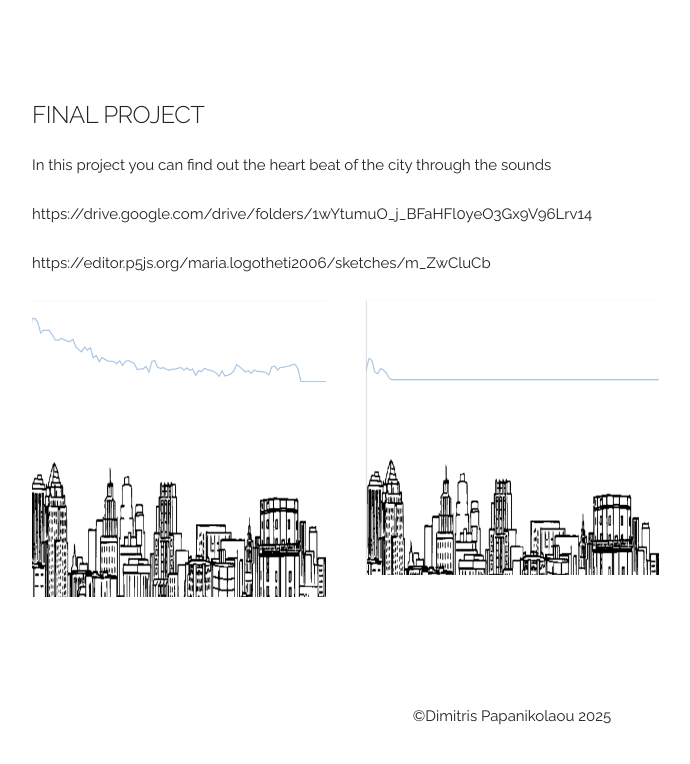
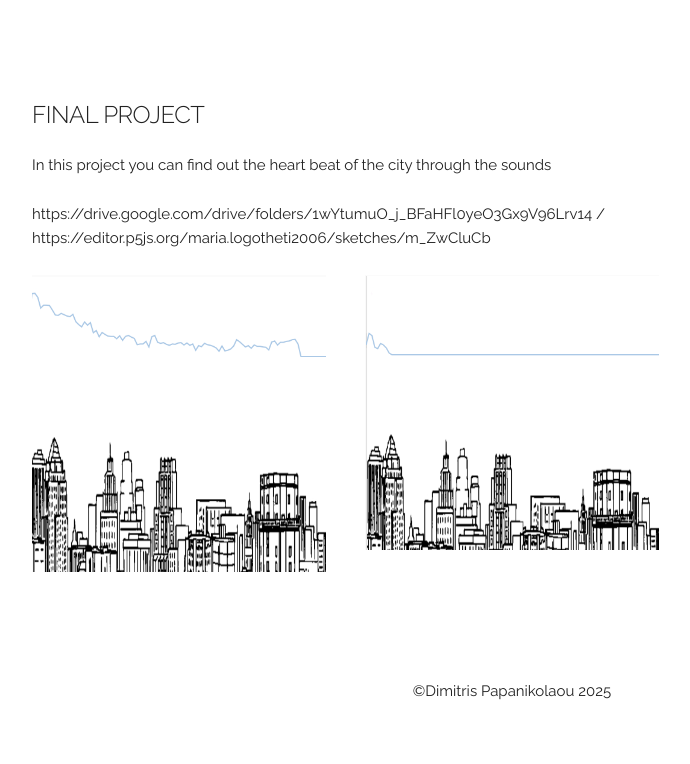
Before and after one commit to depimilo/555, a plain HTML site: page index.html in a window 1280 px wide. Shown: the part 4819-5583 px from the top of the page, without its empty margins (128-818 px from the left). Drawn offline with Linux system fonts and the light colour scheme.

Commit message:
Update index.html

```diff
--- a/index.html
+++ b/index.html
@@ -153,9 +153,7 @@
   <div class="row one-bottom">
          <h5> FINAL PROJECT </h5>
      <p> In this project you can find out the heart beat of the city through the sounds </p>
-     <p> https://drive.google.com/drive/folders/1wYtumuO_j_BFaHFl0yeO3Gx9V96Lrv14 </p>
-
-     <p> https://editor.p5js.org/maria.logotheti2006/sketches/m_ZwCluCb </p>
+     <p> https://drive.google.com/drive/folders/1wYtumuO_j_BFaHFl0yeO3Gx9V96Lrv14 / https://editor.p5js.org/maria.logotheti2006/sketches/m_ZwCluCb  </p>
 
      <div class="row one-bottom">
      <div class="four columns">
```
